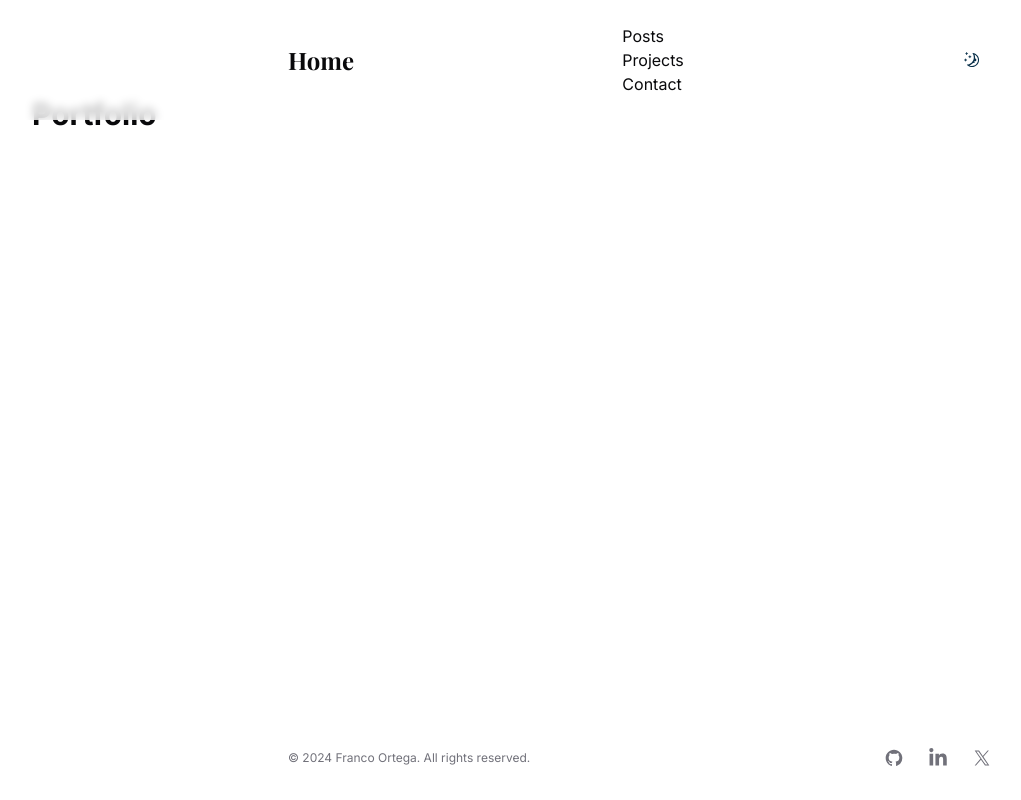
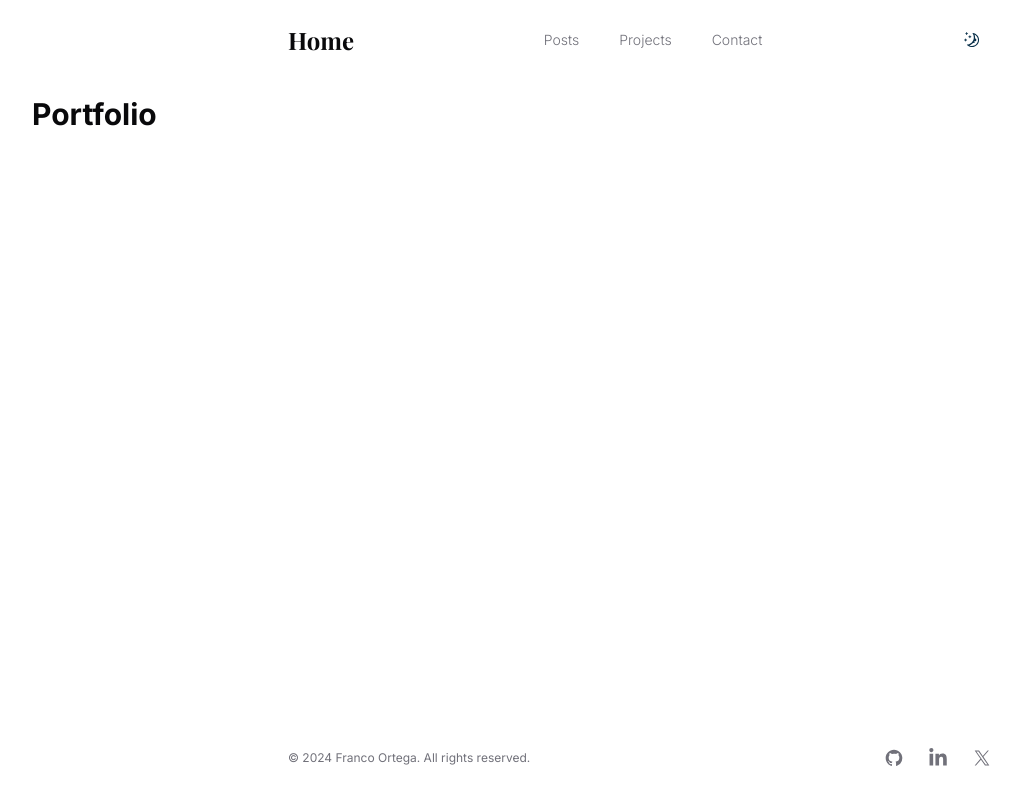
Before and after one commit to franco-ortega/portfolio-wds-hamed, a Next.js app: page / in a window 1280 px wide. Shown: the whole page, without its empty margins (0-1021 px from the left). Built offline with nearby package versions, Linux system fonts and the light colour scheme; a web font is replaced by a local one.

Commit message:
add list styles to header links container list

```diff
--- a/components/ui/header.tsx
+++ b/components/ui/header.tsx
@@ -13,7 +13,7 @@ export default function Header({}: Props) {
           </Link>
         </div>
 
-        <ul>
+        <ul className={styles.list}>
           <li className={styles.listItem}>
             <Link href={'/posts'}>Posts</Link>
           </li>
@@ -37,5 +37,6 @@ const styles = {
   header: 'fixed inset-x-0 top-0 z-50 bg-background/75 py-6 backdrop-blur-sm',
   nav: 'container flex max-w-3xl items-center justify-between',
   home: 'font-serif text-2xl font-bold',
+  list: 'flex items-center gap-6 text-sm font-light text-muted-foreground sm:gap-10',
   listItem: 'transition-colors hover:text-foreground'
 }
```
